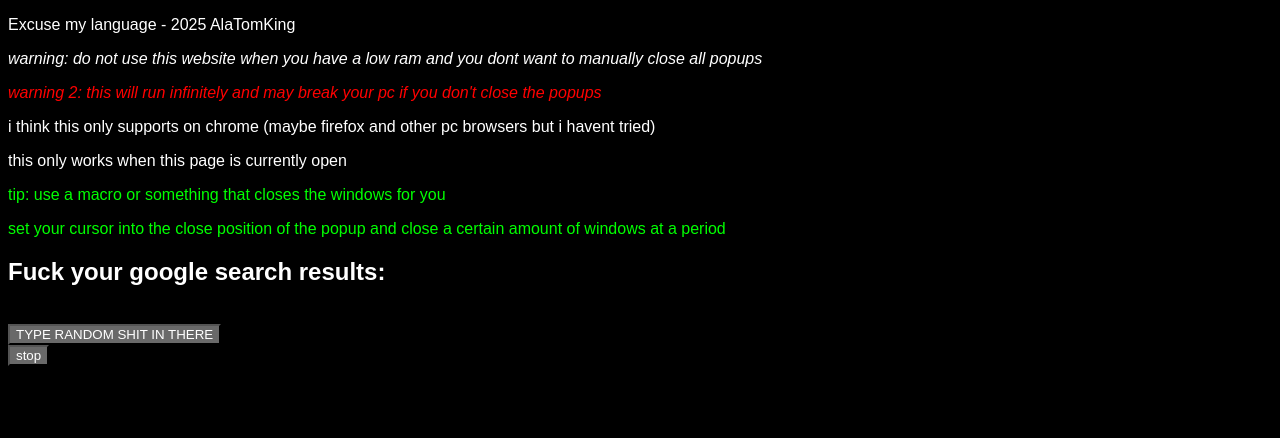
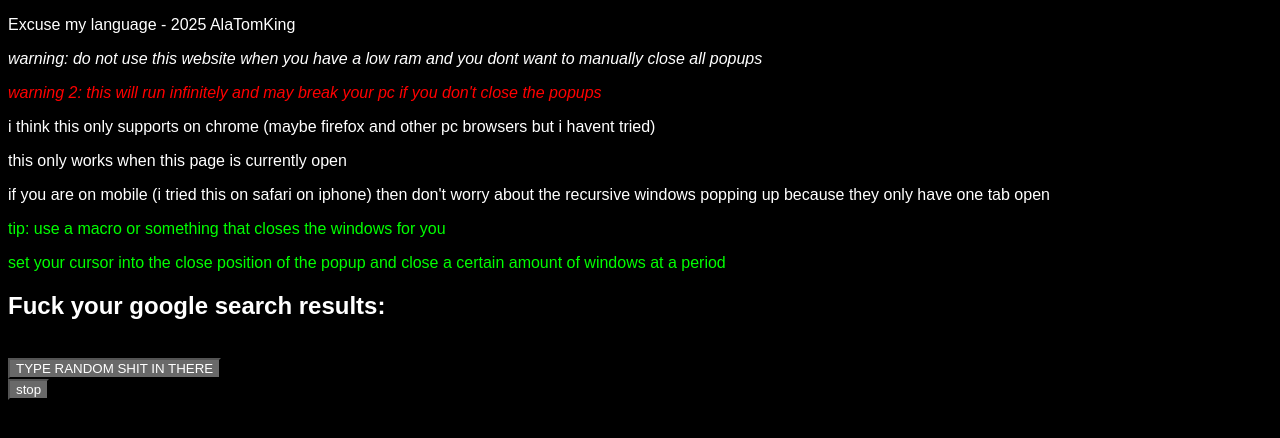
Before and after one commit to AlaTomKing/google-search-messer, a plain HTML site: page index.html in a window 1280 px wide. Drawn offline with Linux system fonts and the light colour scheme.

Commit message:
Update index.html

```diff
--- a/index.html
+++ b/index.html
@@ -26,6 +26,7 @@
     <p style="color:red"><i>warning 2: this will run infinitely and may break your pc if you don't close the popups</i></p>
     <p>i think this only supports on chrome (maybe firefox and other pc browsers but i havent tried)</p>
     <p>this only works when this page is currently open</p>
+    <p>if you are on mobile (i tried this on safari on iphone) then don't worry about the recursive windows popping up because they only have one tab open</p>
     <p style="color:lime">tip: use a macro or something that closes the windows for you</p>
     <p style="color:lime">set your cursor into the close position of the popup and close a certain amount of windows at a period</p>
     <!-- <text>Searches to fuck: </text><input type="number" value="2"><br>
```
